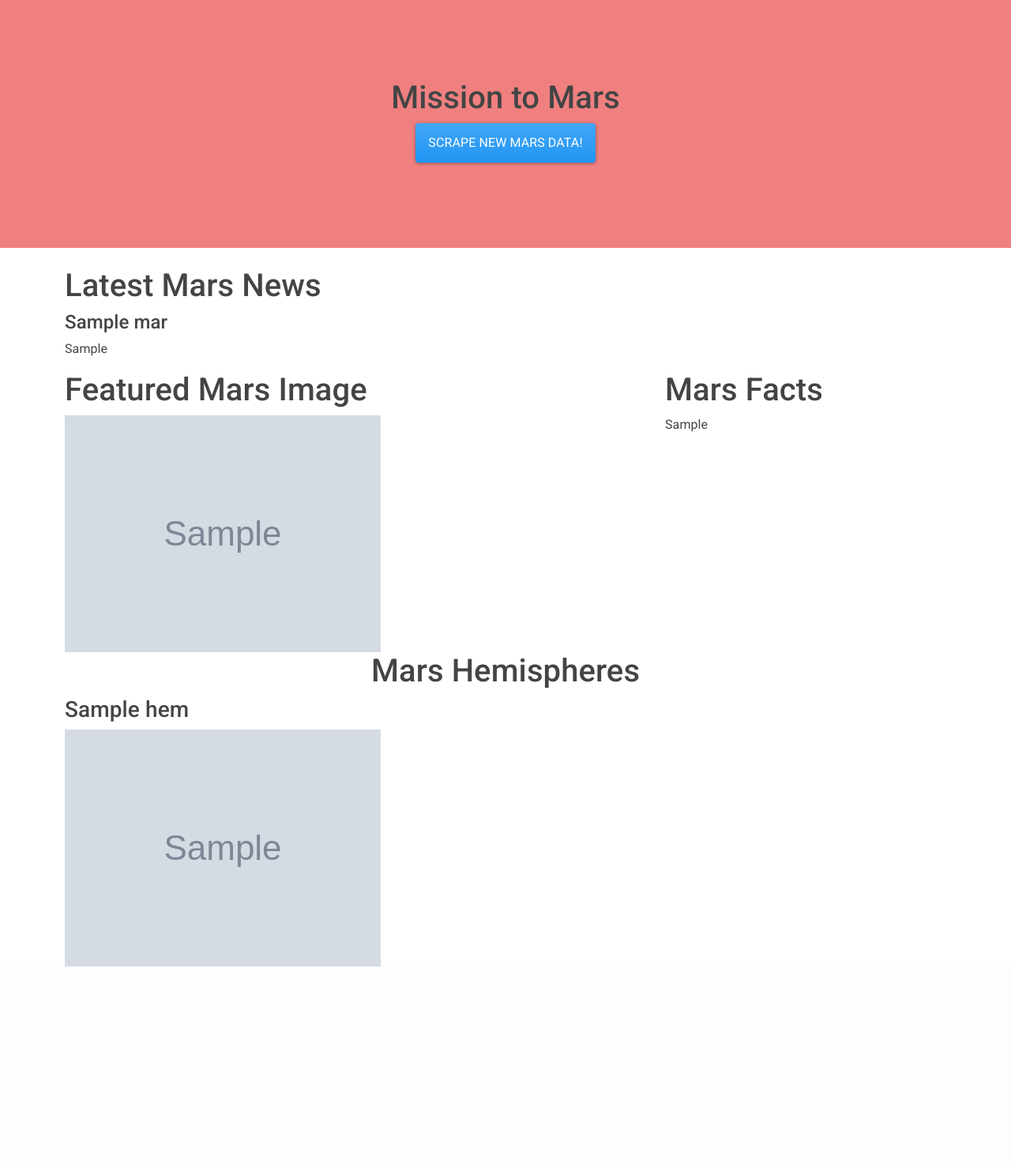
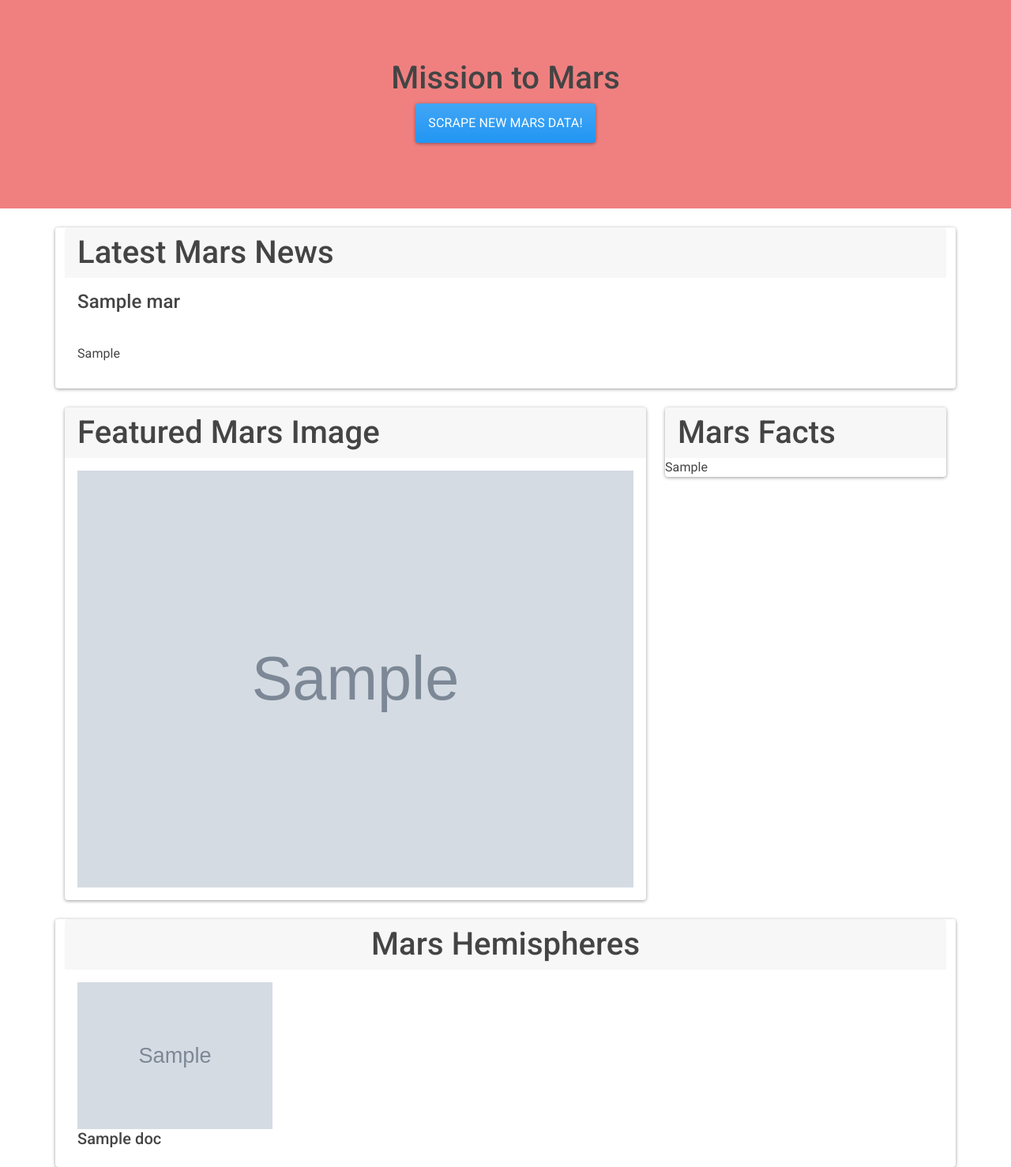
Before and after one commit to madisonfisher/web-scraping-challenge, a Flask app: page / in a window 1280 px wide. Shown: the whole page at 79% size. Before the commit the page ends 1224 px from the top, so only its background shows below. Run offline with Flask 2, Linux system fonts and the light colour scheme; grey boxes marked "Sample" are stand-in pictures; a database or web service that is not in the repository returns one stand-in record (values such as "Sample title"); some libraries are stand-ins or nearby versions.

Commit message:
cycle through hemisphere pcitures and titles

```diff
--- a/scrape_mars.py
+++ b/scrape_mars.py
@@ -65,7 +65,7 @@ def scrape():
     #moving lists into dictonary and then adding labels by processing it through a dataframe
     base_dict = dict(zip(hem_titles, hem_urls))
     hem_dict = pd.DataFrame(list(base_dict.items()),columns=["title", "img_url"])
-    hemisphere_image_urls = hem_dict.to_dict('records')
+    hemisphere_image_urls = hem_dict.to_dict('record')
 
     #finish scraping
     browser.quit()
--- a/templates/index.html
+++ b/templates/index.html
@@ -15,7 +15,7 @@
 </head>
 
 <body>
-    <div class="jumbotron text-center" style="background-color: lightcoral; padding: 100px!important">
+    <div class="jumbotron text-center" style="background-color: lightcoral; padding: 75px!important">
         <div class="container">
             <h1>Mission to Mars</h1>
             <h3>
@@ -28,32 +28,41 @@
     </br>
     <div class="container">
         <div class="row">
-            <h1>Latest Mars News</h1>
-            <h4>{{ mars.NASA_title }}</h4>
-            <p>{{ mars.NASA_par}}</p>
+            <div class="card">
+                <h1 class="card-header">Latest Mars News</h1>
+                <h4 class="card-body">{{ mars.NASA_title }}</h4>
+                <p class="card-body">{{ mars.NASA_par}}</p>
+            </div>
         </div>
+        </br>
         <div class="row">
+
             <div class="col-md-8 col-sm-12">
-                <h1>Featured Mars Image</h1>
-                <img src="{{ mars.featured_image }}" />
+                <div class="card">
+                    <h1 class="card-header">Featured Mars Image</h1>
+                    <img class="card-body" src="{{ mars.featured_image }}" />
+                </div>
             </div>
             <div class="col-md-4 col-sm-12">
-                <h1>Mars Facts</h1>
-
-                    <table> {{ mars.mars_table }} </table>
-
+                <div class="card">
+                    <h1 class="card-header">Mars Facts</h1>
+                    <table class="card-body"> {{ mars.mars_table }} </table>
+                </div>
             </div>
         </div>
+        </br>
         <div class="row">
-            <h1 style="text-align: center;"> Mars Hemispheres</h1>
-            <div>
-
-            <div class="col-md-3 col-sm-6">
-                <h3> {{ mars.hem_data['title'] }} </h3>
-                <img src=" {{ mars.hem_data['img_url'] }}" />
+            <div class="card">
+                <h1 class="card-header" style="text-align: center;"> Mars Hemispheres</h1>
+                {% set count = namespace(value=0) %}
+                {% for doc in mars.hem_data %}
+                <div class="col-md-3 col-sm-6 card-body">
+                    <img style="width:100%" src=" {{ mars.hem_data[count.value]['img_url'] }}" />
+                    <h5> {{ mars.hem_data[count.value]['title'] }} </h5>
+                </div>
+                {% set count.value = count.value + 1 %}
+                {% endfor %}
             </div>
-
-        </div>
         </div>
     </div>
 </body>
```
Also changed, not shown: 1 other file.
